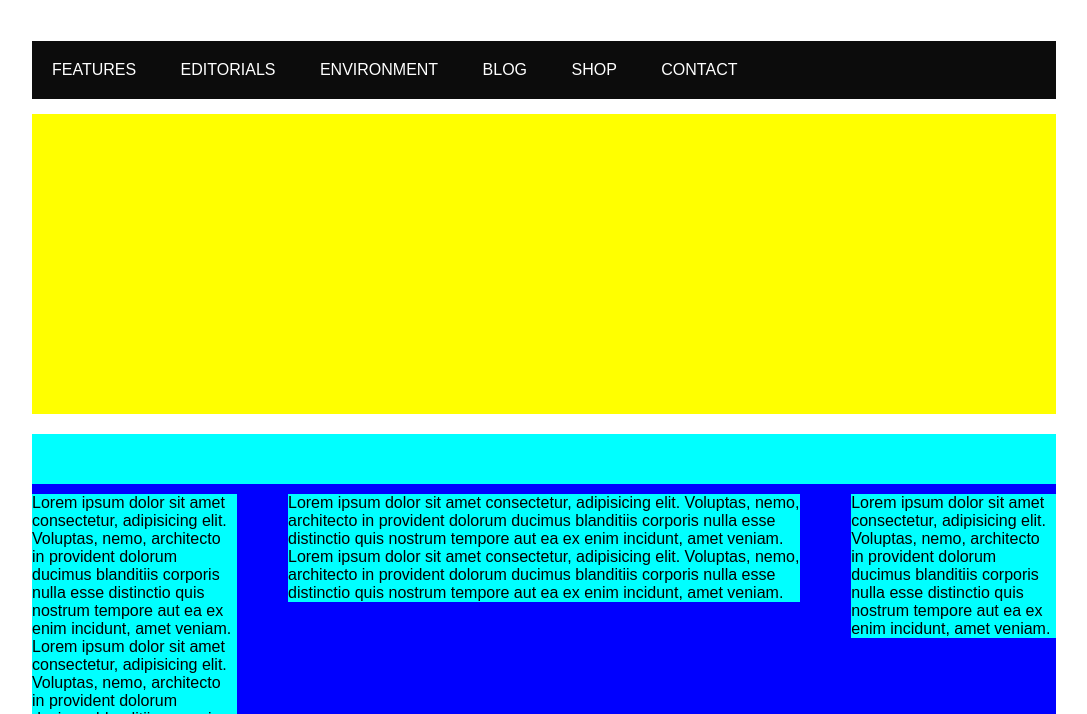
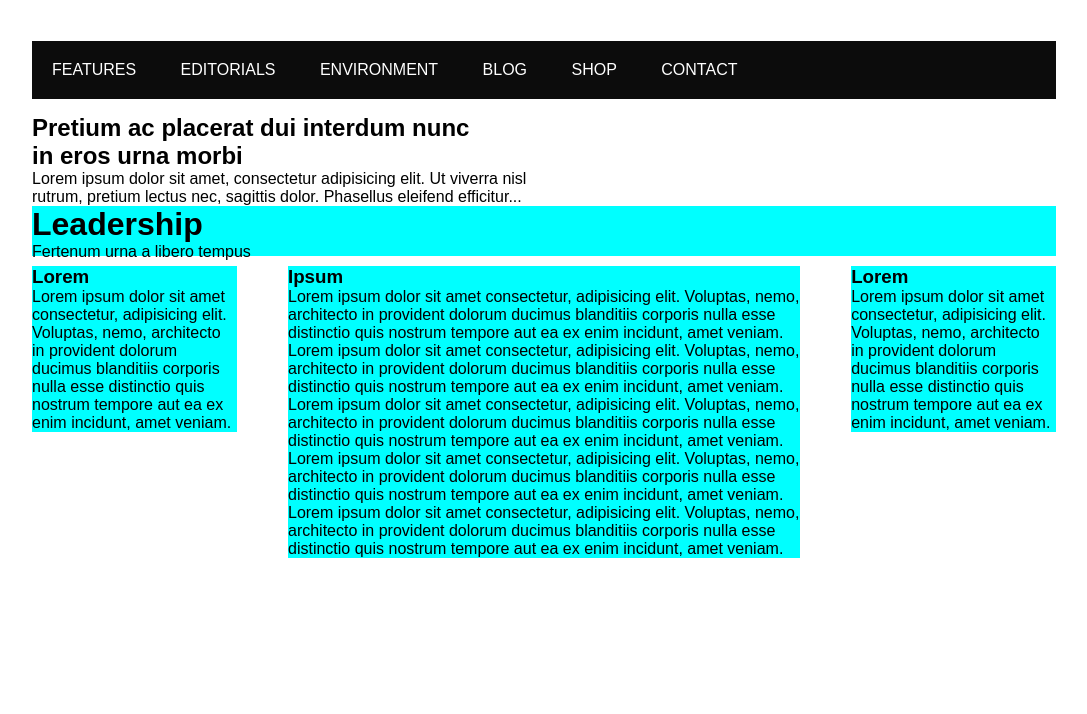
Before and after one commit to Buzz88-Dev/htmlcss-wp, a plain HTML site: page index.html in a window 1280 px wide. Shown: the part 86-800 px from the top of the page, without its empty margins (96-1183 px from the left). Drawn offline with Linux system fonts and the light colour scheme.

Commit message:
aggiornamento index

```diff
--- a/index.html
+++ b/index.html
@@ -27,40 +27,52 @@
     </header>
 
     <main>
-        <div class="block-yellow">
-
+        <div class="image">
+                <h2>
+                    Pretium ac placerat dui interdum nunc<br>in eros urna morbi
+                </h2>
+                <p>
+                    Lorem ipsum dolor sit amet, consectetur adipisicing elit. Ut viverra nisl
+                    <br>
+                    rutrum, pretium lectus nec, sagittis dolor. Phasellus eleifend efficitur...
+                </p>
         </div>
 
-        <div class="block-bluelight">
+        <div class="centralblock">
             <div class="leadership">
-
+                <h1>Leadership</h1>
+                <p>Fertenum urna a libero tempus</p>
             </div>
 
             <div class="row">
                 <div class="blockside float">
-                    <p>
-                        Lorem ipsum dolor sit amet consectetur, adipisicing elit. Voluptas, nemo, architecto in provident dolorum ducimus blanditiis corporis nulla esse distinctio quis nostrum tempore aut ea ex enim incidunt, amet veniam.
-                    </p>
+                    <div class="background sfondo1">
+                    </div>
+                    <h3>Lorem</h3>
                     <p>
                         Lorem ipsum dolor sit amet consectetur, adipisicing elit. Voluptas, nemo, architecto in provident dolorum ducimus blanditiis corporis nulla esse distinctio quis nostrum tempore aut ea ex enim incidunt, amet veniam.
                     </p>
 
-                    <p>
-                        Lorem ipsum dolor sit amet consectetur, adipisicing elit. Voluptas, nemo, architecto in provident dolorum ducimus blanditiis corporis nulla esse distinctio quis nostrum tempore aut ea ex enim incidunt, amet veniam.
-                    </p>
                 </div>
 
                 <div class="blockct float">
+                    <div class="background sfondo2">
+                    </div>
+                    <h3>Ipsum</h3>
                     <p>
+                        Lorem ipsum dolor sit amet consectetur, adipisicing elit. Voluptas, nemo, architecto in provident dolorum ducimus blanditiis corporis nulla esse distinctio quis nostrum tempore aut ea ex enim incidunt, amet veniam.
+                        Lorem ipsum dolor sit amet consectetur, adipisicing elit. Voluptas, nemo, architecto in provident dolorum ducimus blanditiis corporis nulla esse distinctio quis nostrum tempore aut ea ex enim incidunt, amet veniam.
+                        Lorem ipsum dolor sit amet consectetur, adipisicing elit. Voluptas, nemo, architecto in provident dolorum ducimus blanditiis corporis nulla esse distinctio quis nostrum tempore aut ea ex enim incidunt, amet veniam.
+                        Lorem ipsum dolor sit amet consectetur, adipisicing elit. Voluptas, nemo, architecto in provident dolorum ducimus blanditiis corporis nulla esse distinctio quis nostrum tempore aut ea ex enim incidunt, amet veniam.
                         Lorem ipsum dolor sit amet consectetur, adipisicing elit. Voluptas, nemo, architecto in provident dolorum ducimus blanditiis corporis nulla esse distinctio quis nostrum tempore aut ea ex enim incidunt, amet veniam.
                     </p>
 
-                    <p>
-                        Lorem ipsum dolor sit amet consectetur, adipisicing elit. Voluptas, nemo, architecto in provident dolorum ducimus blanditiis corporis nulla esse distinctio quis nostrum tempore aut ea ex enim incidunt, amet veniam.
-                    </p>
                 </div>
 
                 <div class="blockside float">
+                    <div class="background sfondo3">
+                    </div>
+                    <h3>Lorem</h3>
                     <p>
                         Lorem ipsum dolor sit amet consectetur, adipisicing elit. Voluptas, nemo, architecto in provident dolorum ducimus blanditiis corporis nulla esse distinctio quis nostrum tempore aut ea ex enim incidunt, amet veniam.
                     </p>
```
